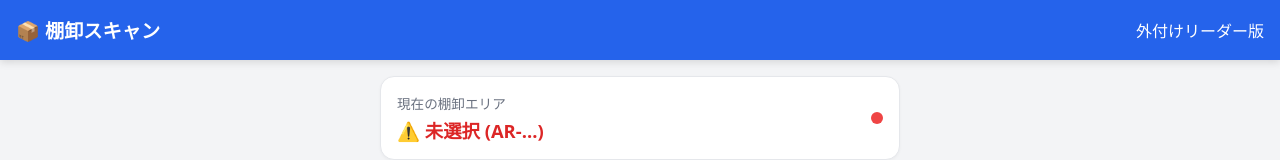
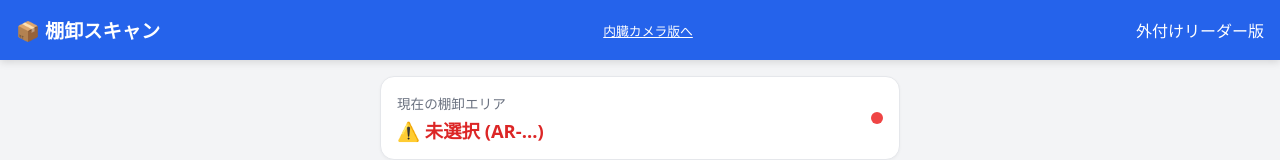
Before and after one commit to udonner/tanao, a plain HTML site: page UseScanner.html in a window 1280 px wide. Shown: the top 160 px of the page. Drawn offline with Linux system fonts and the light colour scheme.

Commit message:
Add link to internal camera version

```diff
--- a/UseScanner.html
+++ b/UseScanner.html
@@ -175,6 +175,7 @@
 <body>
     <header class="header">
         <h1>📦 棚卸スキャン</h1>
+        <a href="index.html" style="color:white;font-size:0.8rem;text-decoration:underline;">内臓カメラ版へ</a>
         <span>外付けリーダー版</span>
     </header>
 
```
